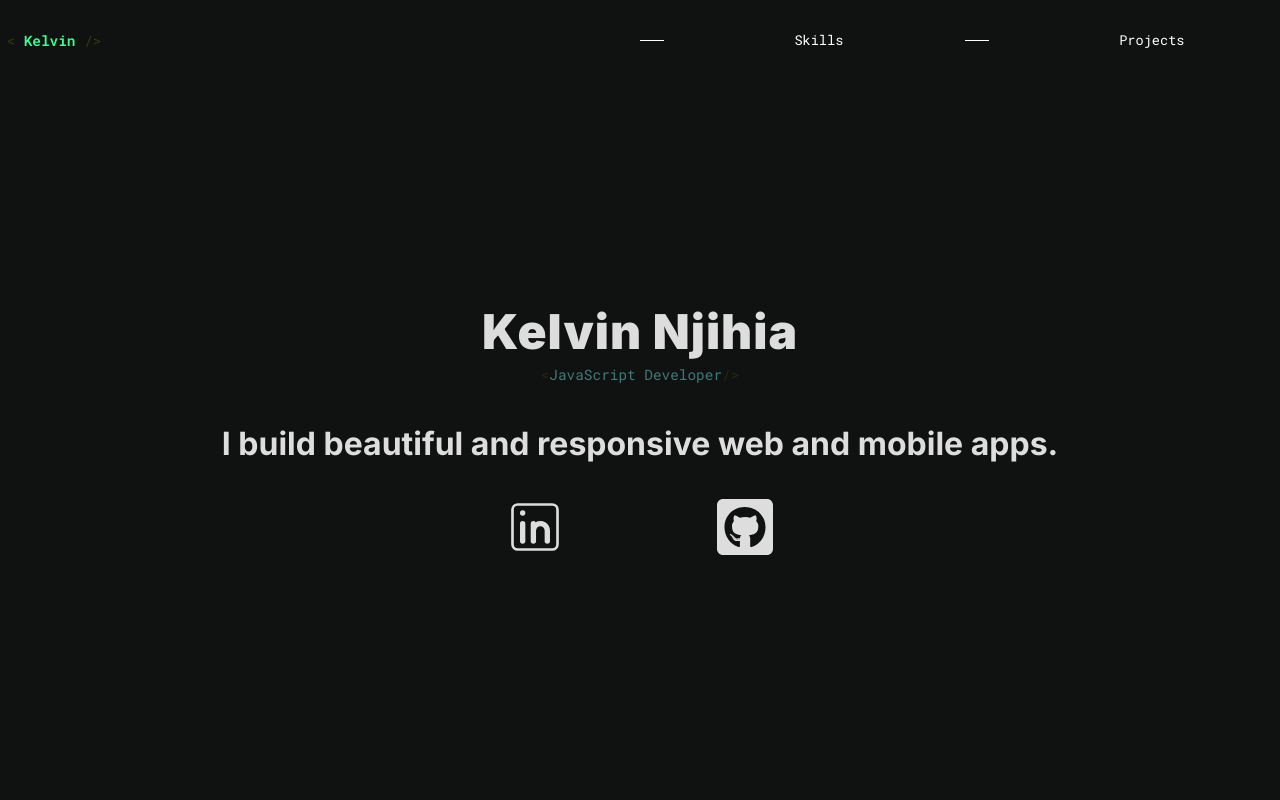
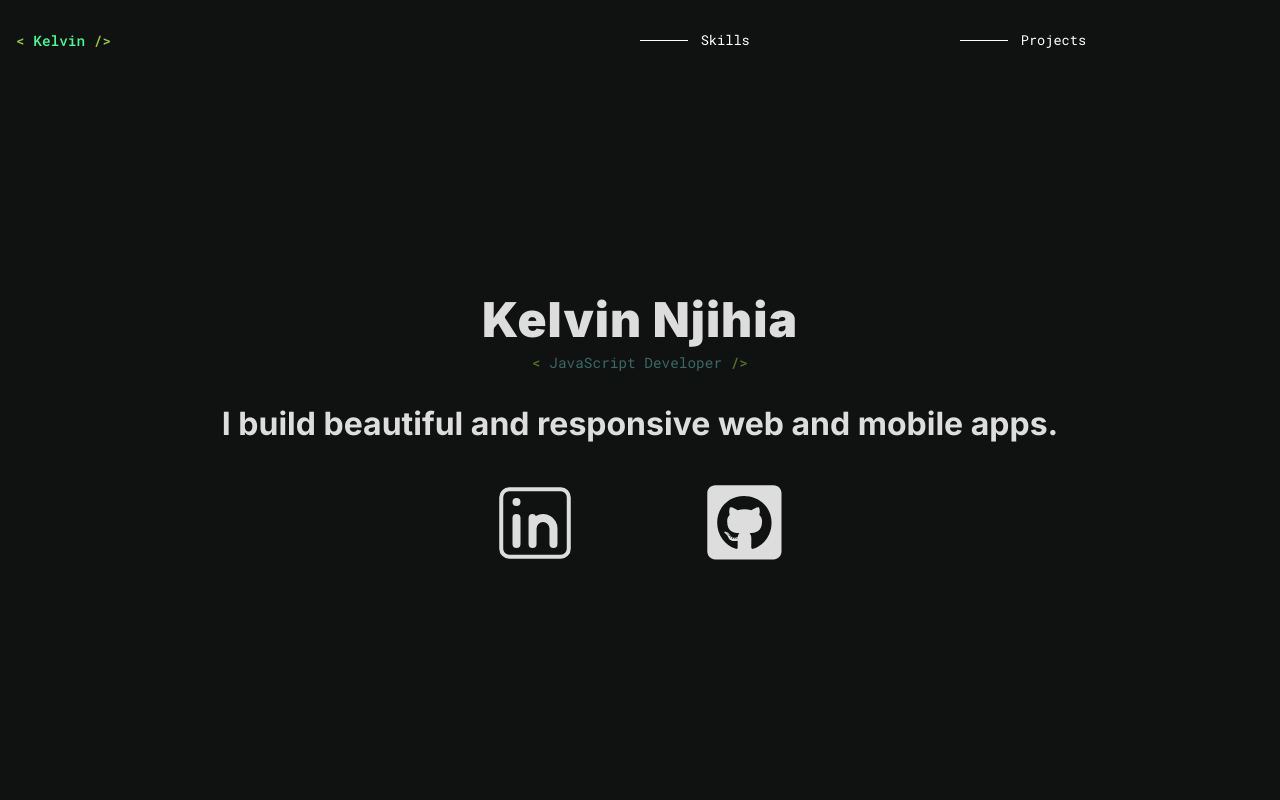
Before and after one commit to 2Kelvin/official-portfolio, a React (Create React App) app: page / in a window 1280 px wide. Shown: the top 800 px of the page. Built offline with nearby package versions, Linux system fonts and the light colour scheme.

Commit message:
add 600px responsive design to some comopnents

```diff
--- a/src/App.css
+++ b/src/App.css
@@ -1,3 +1,11 @@
 .App {
     padding: 0 0.4rem;
 }
+
+
+/* ++++++++++++++++++++++++++++++++++ MEDIA QUERIES ++++++++++++++++++++++++++++++++++  */
+@media screen and (min-width: 600px) {
+    .App {
+        padding: 0 1rem;
+    }
+}
--- a/src/components/Home/Home.css
+++ b/src/components/Home/Home.css
@@ -17,9 +17,13 @@
 
 .home code {
     font-size: 0.9rem;
-    opacity: 0.6;
+    opacity: 0.5;
     margin: 0;
     color: #60C0BA;
+}
+
+.home code .brackets {
+    opacity: 1;
 }
 
 .home p{
@@ -27,5 +31,13 @@
     font-size: 2rem;
     font-family: "Inter", sans-serif;
     font-weight: 700;
-    margin-top: 2.5rem;
+    margin-top: 2rem;
 }
+
+
+/* ++++++++++++++++++++++++++++++++++ MEDIA QUERIES ++++++++++++++++++++++++++++++++++  */
+@media screen and (min-width: 600px) {
+    .home {
+        padding: 0 1rem;
+    }
+}
--- a/src/components/SectionLink/SectionLink.css
+++ b/src/components/SectionLink/SectionLink.css
@@ -1,22 +1,16 @@
 .eachSectionLink {
-    display: grid;
-    grid-template-columns: repeat(2, 1fr);
+    display: flex;
     align-items: center;
 }
 
 .eachSectionLink p {
     color: white;
-    /* text-transform: uppercase; */
     cursor: pointer;
     font-family: "Roboto Mono", monospace;
     font-size: 0.85rem;
 }
 
-.eachSectionLink a {
-    text-decoration: none;
-    color: inherit;
-}
-
+.eachSectionLink a,
 .eachSectionLink a:visited {
     text-decoration: none;
     color: inherit;
@@ -30,8 +24,17 @@
 .eachSectionLink hr {
     width: 1.5rem;
     margin: 0;
-    margin-right: 0.2rem;
+    margin-right: 0.5rem;
     height: 1px;
     background-color: white;
     border: none;
 }
+
+
+/* ++++++++++++++++++++++++++++++++++ MEDIA QUERIES ++++++++++++++++++++++++++++++++++  */
+@media screen and (min-width: 600px) {
+    .eachSectionLink hr {
+        width: 3rem;
+        margin-right: 0.8rem;
+    }
+}
--- a/src/components/SectionLink/SectionLink.js
+++ b/src/components/SectionLink/SectionLink.js
@@ -17,7 +17,6 @@ export default function SectionLink({ nameOfSection }) {
                     onMouseEnter={() => setIsHovered(true)}
                     onMouseLeave={() => setIsHovered(false)}
                 >
-
                     {nameOfSection}
                 </p>
             </a>
--- a/src/components/Socials/Socials.css
+++ b/src/components/Socials/Socials.css
@@ -18,10 +18,15 @@
 }
 
 .socials .socialIcon {
-    height: 4rem;
-    width: 4rem;
+    height: 4.5rem;
+    width: 4.5rem;
     margin: auto;
     cursor: pointer;
+}
+
+.socials .github {
+    height: 3.9rem;
+    width: 3.9rem;
 }
 
 .socials .linkedIn:hover {
@@ -29,5 +34,18 @@
 }
 
 .socials .github:hover {
-    color: #283344;
+    color: #4078c0;
 }
+
+
+/* ++++++++++++++++++++++++++++++++++ MEDIA QUERIES ++++++++++++++++++++++++++++++++++  */
+@media screen and (min-width: 600px) {
+    .socials .socialIcon {
+        height: 6rem;
+        width: 6rem;
+    }
+    .socials .github {
+        height: 5.3rem;
+        width: 5.3rem;
+    }
+}
--- a/src/components/TopNavbar/TopNav.css
+++ b/src/components/TopNavbar/TopNav.css
@@ -18,11 +18,7 @@
 }
 
 .topnav code {
-    font-weight: 600;
+    font-weight: 500;
     font-size: 0.9rem;
     cursor: pointer;
 }
-
-.topnav .brackets {
-    font-weight: normal;
-}
--- a/src/index.css
+++ b/src/index.css
@@ -27,6 +27,7 @@ html {
 }
 
 .brackets {
-  color: #C1DF1F;
-  opacity: 0.2;
+  color: yellowgreen;
+  opacity: 1;
+  font-weight: 500;
 }
```
Also changed, not shown: src/components/Home/Home.js (+5 -2 lines).
